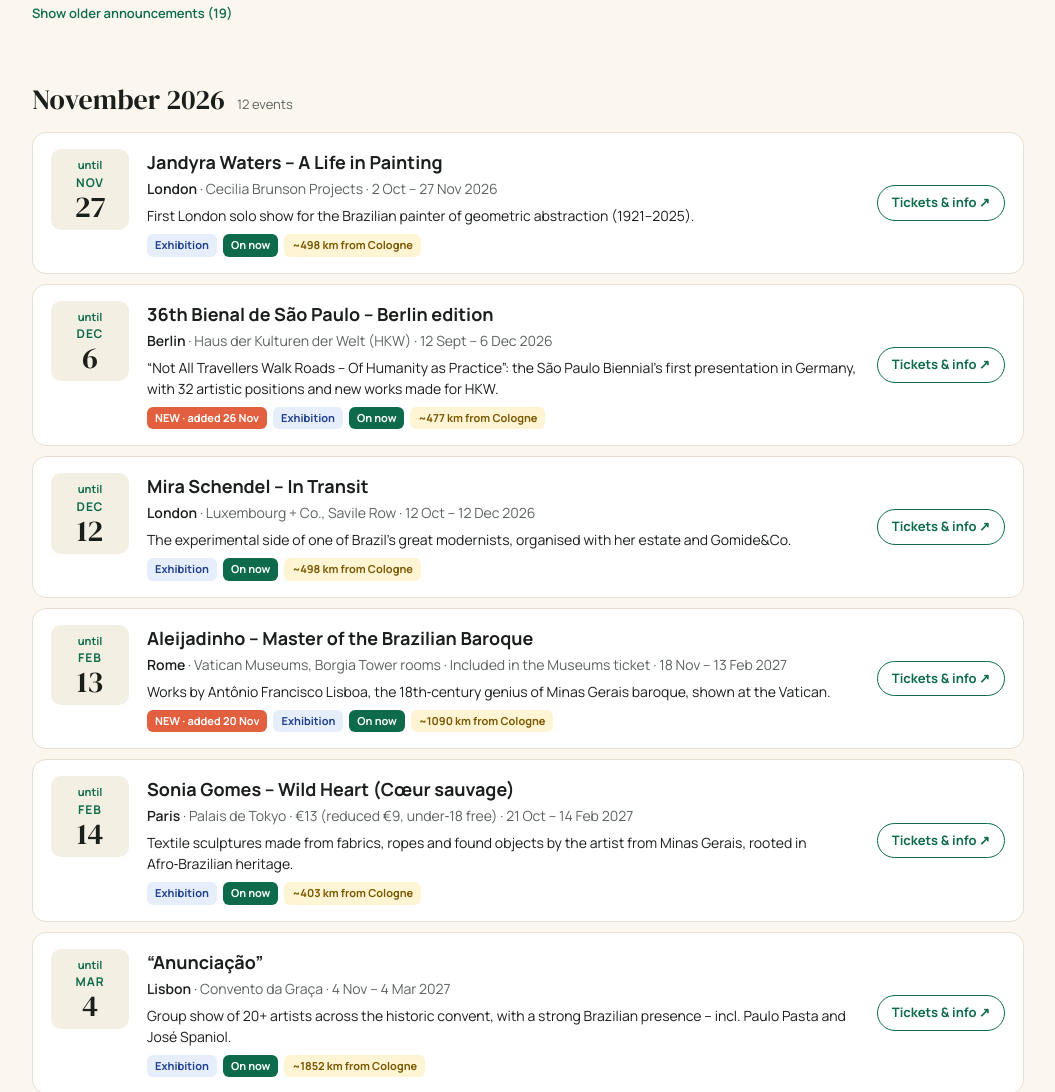
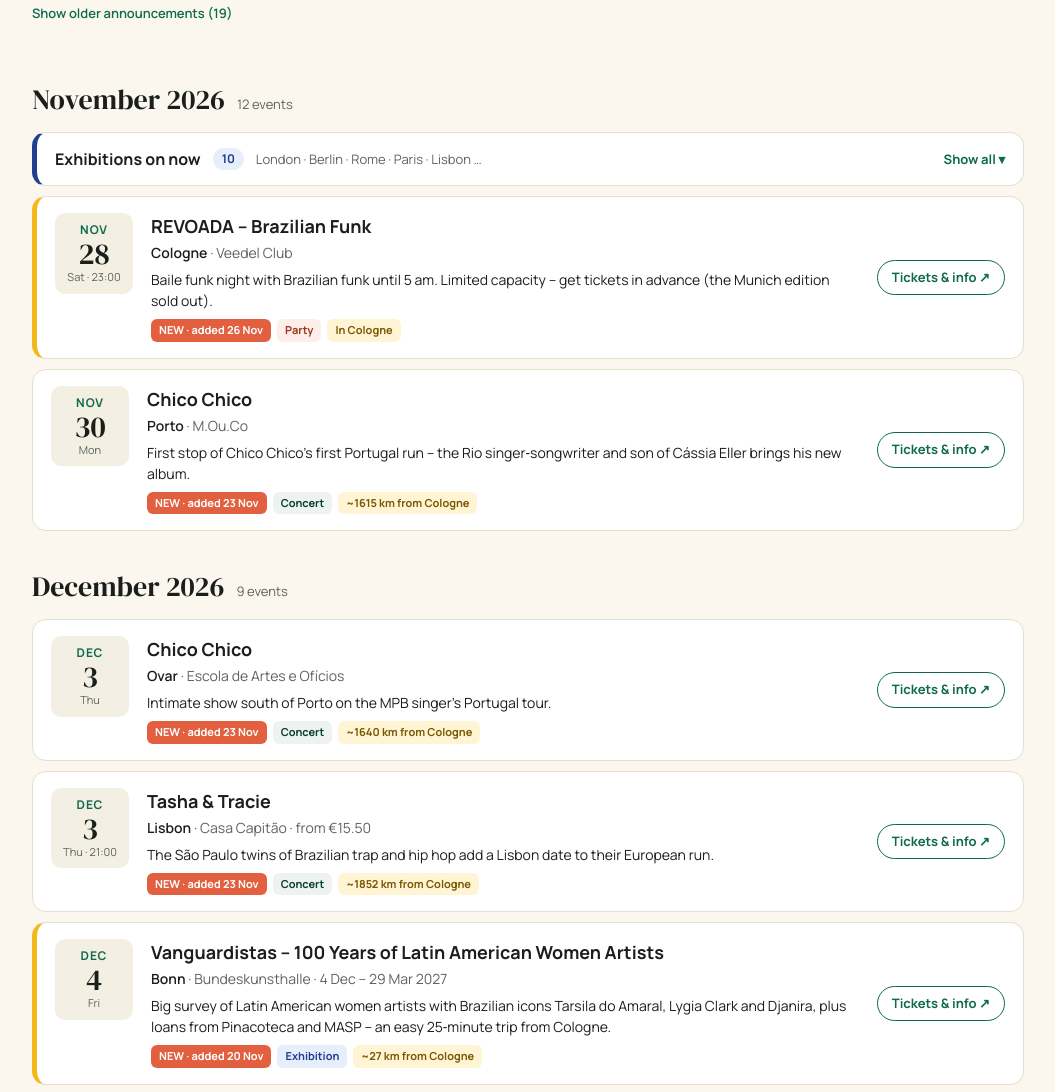
Before and after one commit to camilamartinsd/brasil-ao-vivo, a plain HTML site: page index.html in a window 1280 px wide. Shown: the part 1060-2152 px from the top of the page, without its empty margins (112-1167 px from the left). Drawn offline with Linux system fonts and the light colour scheme.

Commit message:
Collapse exhibitions that are already open into one "on now" block
Shown expanded when only the Exhibitions filter is selected; opening
from a news item expands it automatically. EN/PT/DE labels.

Co-Authored-By: Claude Opus 5.5 <noreply@anthropic.com>
Claude-Session: https://claude.ai/code/session_01XsGp8RHNpDj8dxtbcLjFtd

```diff
--- a/index.html
+++ b/index.html
@@ -105,6 +105,15 @@
   .tag.new{background:var(--coral);color:#fff}
   .ev .go{align-self:center;white-space:nowrap;text-decoration:none;font-weight:700;font-size:13px;border:1.5px solid var(--green);border-radius:999px;padding:7px 14px}
   .ev .go:hover{background:var(--green);color:#fff}
+  details.onnow{background:#fff;border:1px solid var(--line);border-left:5px solid var(--blue);border-radius:14px;margin-bottom:10px}
+  details.onnow summary{list-style:none;cursor:pointer;padding:14px 18px;display:flex;align-items:center;gap:10px 12px;flex-wrap:wrap}
+  details.onnow summary::-webkit-details-marker{display:none}
+  .onnow-title{font-weight:700;font-size:16px}
+  .onnow-count{background:#e6eefb;color:var(--blue);border-radius:999px;padding:2px 9px;font-size:12px;font-weight:700}
+  .onnow-cities{color:var(--muted);font-size:13px;flex:1;min-width:140px}
+  .onnow-btn{font-weight:700;font-size:13px;color:var(--green);white-space:nowrap}
+  details.onnow[open] .onnow-btn .sh,details.onnow:not([open]) .onnow-btn .hd{display:none}
+  .onnow-body{padding:0 10px 2px}
   .empty{padding:40px;text-align:center;color:var(--muted)}
 
   section.info{border-top:1px solid var(--line);background:#f4efe3}
@@ -607,7 +616,7 @@ const T={
   search:"Search artist, city, venue…",newsTitle:"What's new · <em>just announced</em>",checked:"Last checked for new dates:",
   tracked:"Tracked since",newWeek:"New this week ·",announced:"Announced",seeTimeline:"See in timeline ↓",source:"Source ↗",
   older:"Show older announcements",fewer:"Show fewer",ev1:"event",evN:"events",
-  tConcert:"Concert",tParty:"Party",tTheatre:"Theatre",tExhibition:"Exhibition",untilL:"until",onNow:"On now",inKoeln:"In Cologne",km:"~{n} km from Cologne",top:"Top pick",newAdded:"NEW · added",tickets:"Tickets & info ↗",
+  tConcert:"Concert",tParty:"Party",tTheatre:"Theatre",tExhibition:"Exhibition",onNowGroup:"Exhibitions on now",showAllL:"Show all",hideL:"Hide",untilL:"until",onNow:"On now",inKoeln:"In Cologne",km:"~{n} km from Cologne",top:"Top pick",newAdded:"NEW · added",tickets:"Tickets & info ↗",
   empty:"Nothing matches yet — try “All Europe”, or check the venues listed below for new dates.",
   sUp:"upcoming dates",sNear:"near Cologne",sDe:"in Germany",sCities:"cities",
   legNear:"within ~250 km of Cologne (straight line)",legTop:"editor's choice: big name, easy to reach",legNew:"added in the last 30 days",
@@ -620,7 +629,7 @@ const T={
   search:"Buscar artista, cidade, local…",newsTitle:"Novidades · <em>recém‑anunciados</em>",checked:"Última verificação de novas datas:",
   tracked:"Na agenda desde",newWeek:"Novo esta semana ·",announced:"Anunciado em",seeTimeline:"Ver na agenda ↓",source:"Fonte ↗",
   older:"Mostrar anúncios anteriores",fewer:"Mostrar menos",ev1:"evento",evN:"eventos",
-  tConcert:"Show",tParty:"Festa",tTheatre:"Teatro",tExhibition:"Exposição",untilL:"até",onNow:"Em cartaz",inKoeln:"Em Colônia",km:"~{n} km de Colônia",top:"Destaque",newAdded:"NOVO · adicionado em",tickets:"Ingressos e info ↗",
+  tConcert:"Show",tParty:"Festa",tTheatre:"Teatro",tExhibition:"Exposição",onNowGroup:"Exposições em cartaz",showAllL:"Ver todas",hideL:"Ocultar",untilL:"até",onNow:"Em cartaz",inKoeln:"Em Colônia",km:"~{n} km de Colônia",top:"Destaque",newAdded:"NOVO · adicionado em",tickets:"Ingressos e info ↗",
   empty:"Nada encontrado — experimente “Toda a Europa” ou confira as casas listadas abaixo.",
   sUp:"próximas datas",sNear:"perto de Colônia",sDe:"na Alemanha",sCities:"cidades",
   legNear:"a até ~250 km de Colônia (em linha reta)",legTop:"escolha da editora: grande nome, fácil de chegar",legNew:"adicionado nos últimos 30 dias",
@@ -633,7 +642,7 @@ const T={
   search:"Künstler, Stadt, Ort suchen…",newsTitle:"Neuigkeiten · <em>frisch angekündigt</em>",checked:"Zuletzt auf neue Termine geprüft:",
   tracked:"Gelistet seit",newWeek:"Neu diese Woche ·",announced:"Angekündigt am",seeTimeline:"In der Timeline ansehen ↓",source:"Quelle ↗",
   older:"Ältere Meldungen anzeigen",fewer:"Weniger anzeigen",ev1:"Termin",evN:"Termine",
-  tConcert:"Konzert",tParty:"Party",tTheatre:"Theater",tExhibition:"Ausstellung",untilL:"bis",onNow:"Läuft",inKoeln:"In Köln",km:"~{n} km von Köln",top:"Tipp",newAdded:"NEU · hinzugefügt am",tickets:"Tickets & Infos ↗",
+  tConcert:"Konzert",tParty:"Party",tTheatre:"Theater",tExhibition:"Ausstellung",onNowGroup:"Laufende Ausstellungen",showAllL:"Alle anzeigen",hideL:"Ausblenden",untilL:"bis",onNow:"Läuft",inKoeln:"In Köln",km:"~{n} km von Köln",top:"Tipp",newAdded:"NEU · hinzugefügt am",tickets:"Tickets & Infos ↗",
   empty:"Keine Treffer — versuch „Ganz Europa“ oder schau bei den unten genannten Spielstätten nach neuen Terminen.",
   sUp:"kommende Termine",sNear:"nahe Köln",sDe:"in Deutschland",sCities:"Städte",
   legNear:"im Umkreis von ~250 km um Köln (Luftlinie)",legTop:"Redaktionstipp: großer Name, gut erreichbar",legNew:"in den letzten 30 Tagen hinzugefügt",
@@ -740,13 +749,27 @@ function render(){
   if(!items.length){list.innerHTML=`<div class="empty">${t("empty")}</div>`;return;}
   const fM=fmt({month:"long",year:"numeric"}), fS=fmt({month:"short"}), fW=fmt({weekday:"short"}), fDM=fmt({day:"numeric",month:"short"});
   const typeLabel={Concert:t("tConcert"),Party:t("tParty"),Theatre:t("tTheatre"),Exhibition:t("tExhibition")};
+  // Exhibitions already open are grouped into one collapsible block (unless only Exhibitions are selected)
+  const groupOn=type!=="Exhibition";
+  const onNow=groupOn?items.filter(e=>e.running&&e.type==="Exhibition"):[];
+  const rest=groupOn?items.filter(e=>!(e.running&&e.type==="Exhibition")):items;
+  const head=m=>{const n=items.filter(x=>fM.format(D(x.sk))===m).length;
+    return `<h2 class="month">${m.charAt(0).toUpperCase()+m.slice(1)}<small>${n} ${n>1?t("evN"):t("ev1")}</small></h2>`;};
   let html="",cur="";
-  for(const e of items){
+  if(onNow.length){
+    cur=fM.format(D(TODAY)); html+=head(cur);
+    const cities=[...new Set(onNow.map(e=>cityName(e.city)))];
+    html+=`<details class="onnow"${onNowOpen?" open":""}><summary><span class="onnow-title">${t("onNowGroup")}</span><span class="onnow-count">${onNow.length}</span><span class="onnow-cities">${esc(cities.slice(0,5).join(" · "))}${cities.length>5?" …":""}</span><span class="onnow-btn"><span class="sh">${t("showAllL")} ▾</span><span class="hd">${t("hideL")} ▴</span></span></summary><div class="onnow-body">${onNow.map(card).join("")}</div></details>`;
+  }
+  for(const e of rest){
+    const m=fM.format(D(e.sk));
+    if(m!==cur){cur=m; html+=head(m);}
+    html+=card(e);
+  }
+  list.innerHTML=html;
+  function card(e){
     const dt=D(e.running?e.until:e.d);
-    const m=fM.format(D(e.sk));
-    if(m!==cur){cur=m;const n=items.filter(x=>fM.format(D(x.sk))===m).length;
-      html+=`<h2 class="month">${m.charAt(0).toUpperCase()+m.slice(1)}<small>${n} ${n>1?t("evN"):t("ev1")}</small></h2>`;}
-    html+=`<article class="ev${e.near?" near":""}" id="${e.id}">
+    return `<article class="ev${e.near?" near":""}" id="${e.id}">
       <div class="date${e.running?" run":""}">${e.running?`<div class="w">${t("untilL")}</div>`:""}<div class="m">${fS.format(dt).replace(".","")}</div><div class="d">${dt.getDate()}</div>${e.running?"":`<div class="w">${fW.format(dt).replace(".","")}${e.t?" · "+e.t:""}</div>`}</div>
       <div>
         <h3>${esc(L(e.title))}</h3>
@@ -757,8 +780,9 @@ function render(){
       <a class="go" href="${e.url}" target="_blank" rel="noopener noreferrer">${t("tickets")}</a>
     </article>`;
   }
-  list.innerHTML=html;
 }
+let onNowOpen=false;
+document.getElementById("list").addEventListener("toggle",ev=>{if(ev.target.matches&&ev.target.matches("details.onnow")) onNowOpen=ev.target.open;},true);
 
 function renderAll(){applyStatic();stats();renderFeed();render();}
 
@@ -792,7 +816,7 @@ document.getElementById("feed").addEventListener("click",ev=>{
   const b=ev.target.closest("[data-jump]"); if(!b) return;
   let el=document.getElementById(b.dataset.jump);
   if(!el){region="all";type="all";q="";document.getElementById("q").value="";applyStatic();render();renderFeed();el=document.getElementById(b.dataset.jump);}
-  if(el){el.scrollIntoView({behavior:"smooth",block:"center"});el.classList.remove("flash");void el.offsetWidth;el.classList.add("flash");}
+  if(el){const det=el.closest("details");if(det){det.open=true;onNowOpen=true;}el.scrollIntoView({behavior:"smooth",block:"center"});el.classList.remove("flash");void el.offsetWidth;el.classList.add("flash");}
 });
 renderAll();
 try{matchMedia("(max-width:720px)").addEventListener("change",()=>renderFeed());}catch(e){}
```
